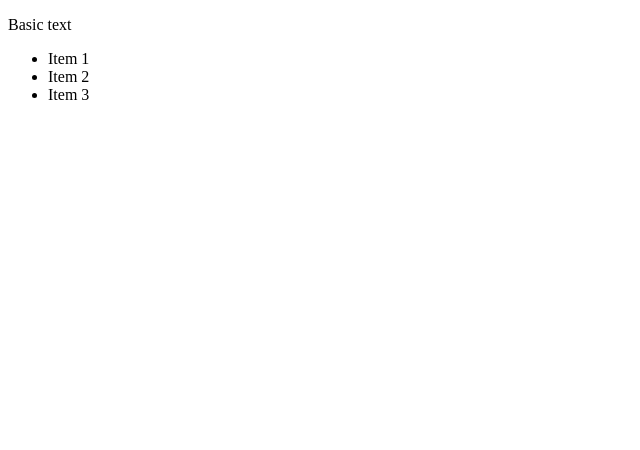
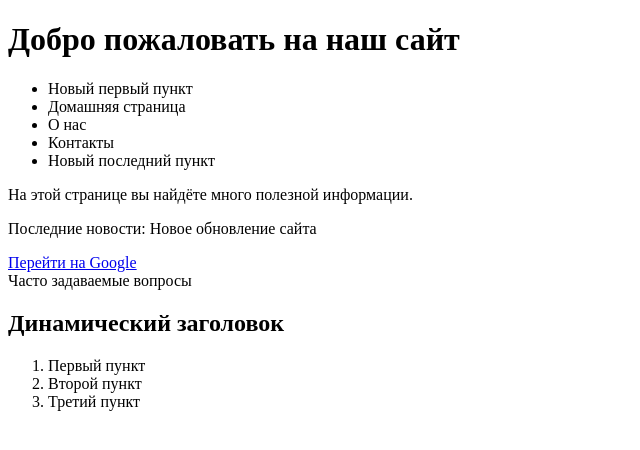
Before and after one commit to alpha-edu-instructor/dom_essentials, a plain HTML site: page index.html in a window 1280 px wide. Shown: the whole page, without its empty margins (0-640 px from the left). Drawn offline with Linux system fonts and the light colour scheme.

Commit message:
lesson 10: create and remove elements in dom

```diff
--- a/index.html
+++ b/index.html
@@ -1,16 +1,26 @@
 <!DOCTYPE html>
 <html lang="en">
 <head>
-  <title>DOM-дерево</title>
+  <meta charset="UTF-8">
+  <meta name="viewport" content="width=device-width, initial-scale=1.0">
+  <title>DOM Practice</title>
 </head>
 <body>
-  <div id="main">
-    <p class="text">Basic text</p>
-    <ul class="list">
-      <li class="text">Item 1</li>
-      <li class="text">Item 2</li>
-      <li class="text">Item 3</li>
+  <div id="container">
+    <h1>Добро пожаловать на наш сайт</h1>
+    <ul id="myList">
+      <li>Домашняя страница</li>
+      <li>О нас</li>
+      <li>Контакты</li>
     </ul>
+    <p id="content">На этой странице вы найдёте много полезной информации.</p>
+    <div id="removableContainer">
+      <p>Последние новости: Новое обновление сайта</p>
+      <p>Уведомление: Завтра сервер будет недоступен с 02:00 до 04:00</p>
+    </div>
+    <a id="myLink" href="https://example.com">Узнать больше о нас</a>
+    <div id="gallery"></div>
+    <div class="reference">Часто задаваемые вопросы</div>
   </div>
   <script src="./js/script.js"></script>
 </body>
--- a/js/script.js
+++ b/js/script.js
@@ -1,16 +1,47 @@
-// 1st task
-document.title = "Мой новый заголовок!";
+// 1.a
+const newSection = document.createElement("section");
+newSection.className = "highlight";
 
-// 2nd task
-const divBlock = document.getElementById("main");
-console.log(divBlock);
+// 1.b
+const newSecondHeading = document.createElement("h2");
+newSecondHeading.textContent = "Динамический заголовок";
 
-const firstParagraph = document.querySelector(".text");
-console.log(firstParagraph);
+const newOrderedList = document.createElement("ol");
+const items = ["Первый пункт", "Второй пункт", "Третий пункт"];
 
-const allItems = document.querySelectorAll("li");
-console.log(allItems);
+for (const item of items) {
+  const newListItem = document.createElement("li"); // <li></li>
+  newListItem.textContent = item; // 1. <li>Первый пункт</li> 2. <li>Второй пункт</li> 3. <li>Третий пункт</li>
+  newOrderedList.append(newListItem);
+}
 
-for (let i = 0; i < allItems.length; i++) {
-  console.log(allItems[i].textContent);
-}
+newSection.append(newSecondHeading, newOrderedList);
+
+// 1.c
+const container = document.querySelector("#container");
+container.append(newSection);
+
+// 2.a
+const myLink = document.getElementById("myLink");
+// 2.b
+myLink.textContent = "Перейти на Google";
+// 2.c
+myLink.href = "https://google.com";
+// 2.d
+myLink.setAttribute("target", "_blank");
+
+
+// 3.a
+const newFirstListItem = document.createElement("li");
+newFirstListItem.textContent = "Новый первый пункт";
+document.getElementById("myList").prepend(newFirstListItem);
+// 3.b
+const newLastListItem = document.createElement("li");
+newLastListItem.textContent = "Новый последний пункт";
+document.querySelector("#myList").append(newLastListItem);
+
+
+// 4
+const removableContainer = document.querySelector("#removableContainer");
+const removableItems = removableContainer.querySelectorAll("p");
+removableContainer.removeChild(removableItems[1]);
```
